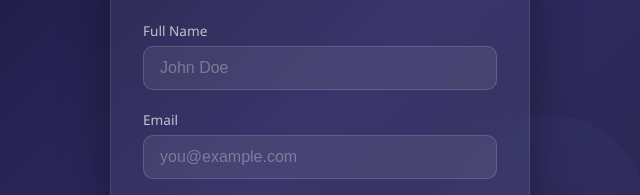
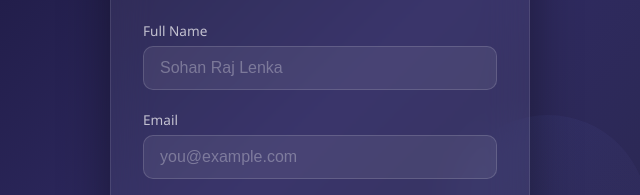
Before and after one commit to sohanrajlenka1-cpu/feedback_protal, a website: page public/index.html in a window 1280 px wide. Both pictures are taken after a click on the button "Sign Up". Shown: the part 285-480 px from the top of the page, 320-960 px from the left. Drawn offline with Linux system fonts and the light colour scheme.

Commit message:
Fix: Update signup placeholder

```diff
--- a/public/index.html
+++ b/public/index.html
@@ -150,7 +150,7 @@
         <form id="signupForm" class="hidden" onsubmit="handleSignup(event)">
             <div class="form-group">
                 <label>Full Name</label>
-                <input type="text" name="name" placeholder="John Doe" required>
+                <input type="text" name="name" placeholder="Sohan Raj Lenka" required>
             </div>
             <div class="form-group">
                 <label>Email</label>
```
